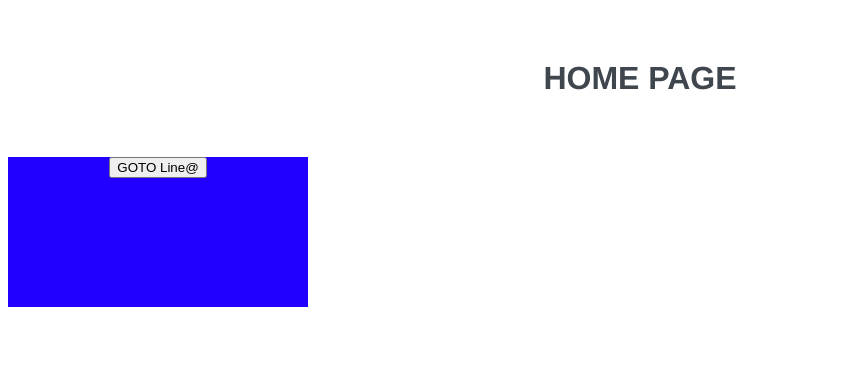
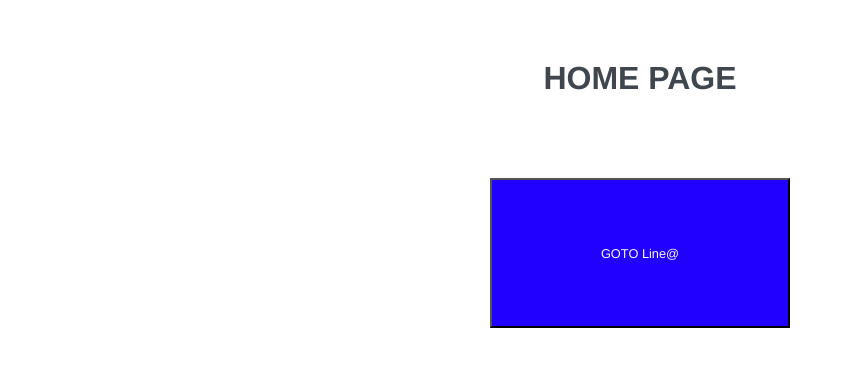
Before and after one commit to WeZaPro/schoolShop-WebA, a Vue app: page /#/ in a window 1280 px wide. Shown: the top 366 px of the page, without its empty margins (0-845 px from the left). Built offline with nearby package versions, Linux system fonts and the light colour scheme.

Commit message:
update line-7

```diff
--- a/src/pages/Home.vue
+++ b/src/pages/Home.vue
@@ -21,8 +21,8 @@
       <button id="btn">LINE @</button>
     </a> -->
 
-    <div id="btn">
-      <button @click="openLiffAppWeb">GOTO Line@</button>
+    <div id="divBtn">
+      <button id="btn" @click="openLiffAppWeb">GOTO Line@</button>
     </div>
   </div>
 </template>
```
